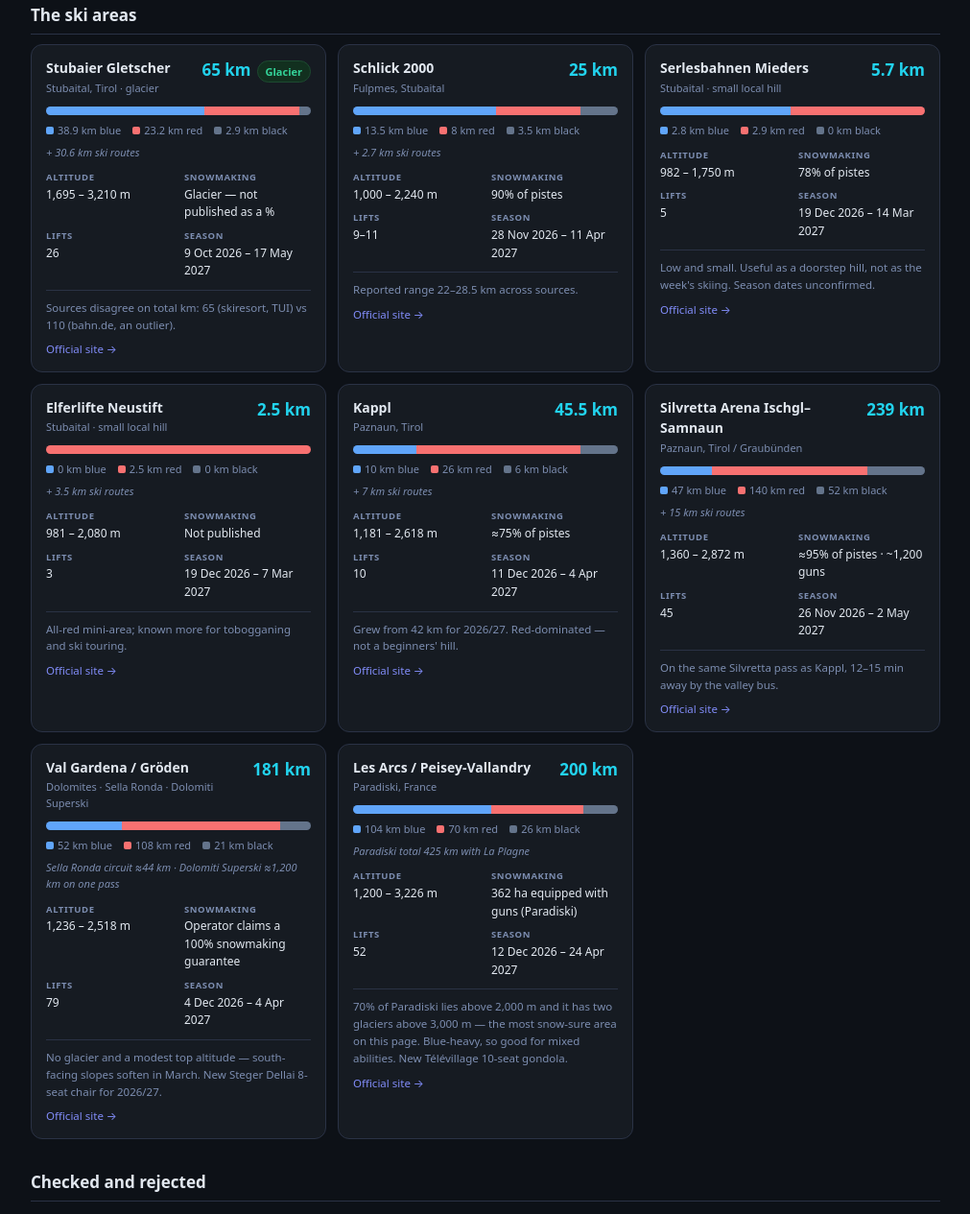
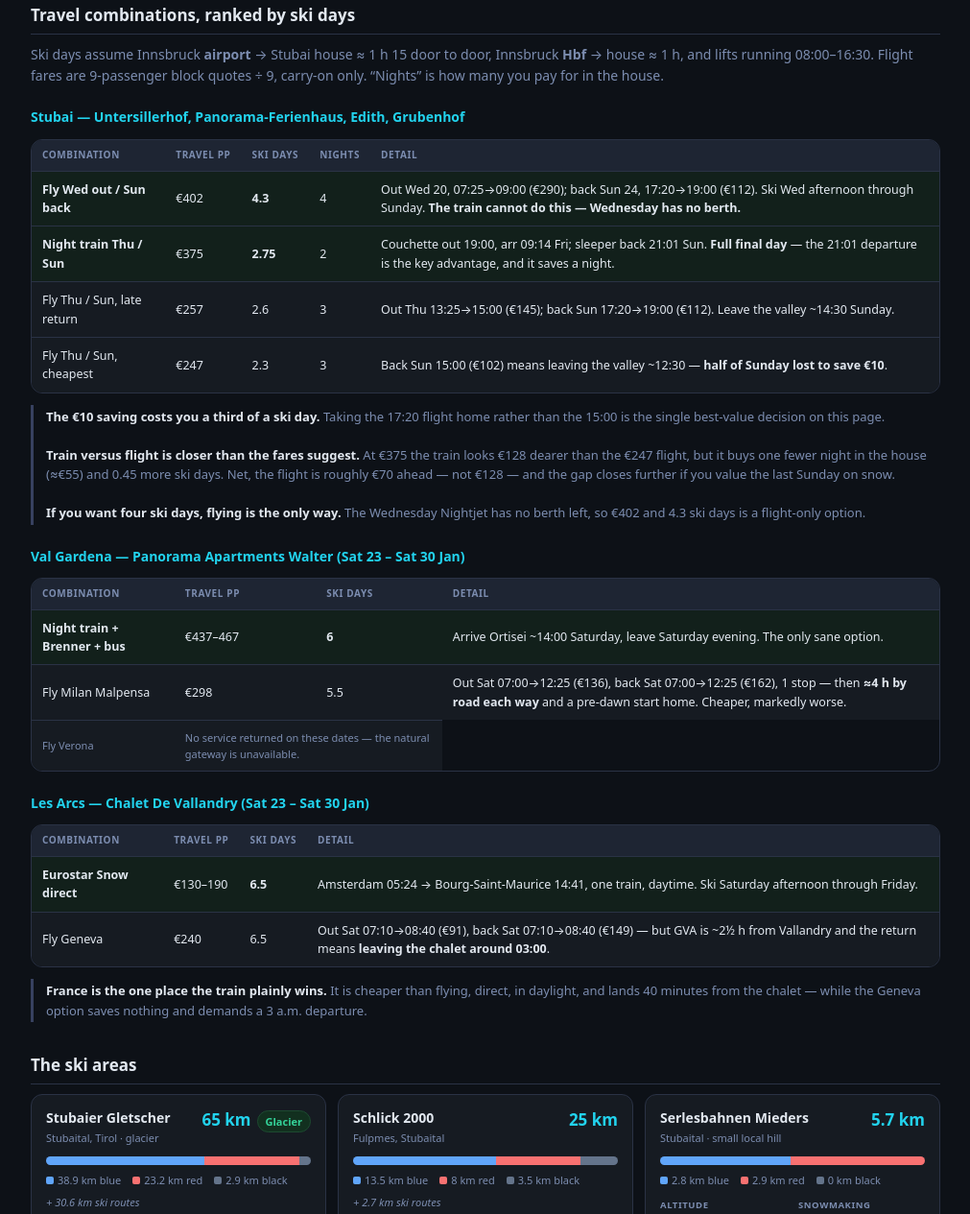
Before and after one commit to basveeling/tripplan-site, a plain HTML site: page ski-2027.html in a window 1280 px wide. Shown: the part 7324-8589 px from the top of the page at 96% size, without its empty margins (134-1145 px from the left). Drawn offline with Linux system fonts and the light colour scheme.

Commit message:
ski-2027: travel combinations per accommodation, ranked by ski days
Adds flight and train pairings per region with real departure times, ski
days and nights paid. Shows the cheapest Sunday flight costs a third of a
ski day for EUR 10, and that four ski days is flight-only since the
Wednesday Nightjet has no berth.

Co-Authored-By: Claude Opus 5 <noreply@anthropic.com>

```diff
--- a/ski-2027.html
+++ b/ski-2027.html
@@ -5,6 +5,8 @@
 <meta name="viewport" content="width=device-width, initial-scale=1.0">
 <title>Ski 2027 — Group Trip Options</title>
 <style>
+h3{font-size:14px;font-weight:700;margin:22px 0 6px;color:var(--cyan)}
+
 :root{--bg:#0d1117;--surface:#161b22;--surface2:#1e2533;--border:#2a3245;--border2:#374160;
 --text:#e2e8f0;--muted:#7c8db0;--accent:#818cf8;--green:#34d399;--yellow:#fbbf24;--red:#f87171;--cyan:#22d3ee;--blue:#60a5fa;}
 *{box-sizing:border-box;margin:0;padding:0}
@@ -320,6 +322,45 @@ included, but a full-size cabin trolley is usually chargeable, around €15–20
 about 2½ hours from the Stubai valley by road against 35 minutes from Innsbruck. The €60 saved is spent several
 times over on transfers, and it only makes sense if you ski Ski amadé instead.</div>
 
+<h2>Travel combinations, ranked by ski days</h2>
+<p class="lede">Ski days assume Innsbruck <b>airport</b> → Stubai house ≈ 1 h 15 door to door, Innsbruck
+<b>Hbf</b> → house ≈ 1 h, and lifts running 08:00–16:30. Flight fares are 9-passenger block quotes ÷ 9,
+carry-on only. &ldquo;Nights&rdquo; is how many you pay for in the house.</p>
+
+<h3>Stubai — Untersillerhof, Panorama-Ferienhaus, Edith, Grubenhof</h3>
+<div class="tbl-wrap"><table>
+<thead><tr><th>Combination</th><th class="num">Travel pp</th><th class="num">Ski days</th><th class="num">Nights</th><th>Detail</th></tr></thead><tbody>
+<tr class="best"><td><b>Fly Wed out / Sun back</b></td><td class="num">€402</td><td class="num"><b>4.3</b></td><td class="num">4</td><td>Out Wed 20, 07:25→09:00 (€290); back Sun 24, 17:20→19:00 (€112). Ski Wed afternoon through Sunday. <b>The train cannot do this — Wednesday has no berth.</b></td></tr>
+<tr class="best"><td><b>Night train Thu / Sun</b></td><td class="num">€375</td><td class="num"><b>2.75</b></td><td class="num">2</td><td>Couchette out 19:00, arr 09:14 Fri; sleeper back 21:01 Sun. <b>Full final day</b> — the 21:01 departure is the key advantage, and it saves a night.</td></tr>
+<tr><td>Fly Thu / Sun, late return</td><td class="num">€257</td><td class="num">2.6</td><td class="num">3</td><td>Out Thu 13:25→15:00 (€145); back Sun 17:20→19:00 (€112). Leave the valley ~14:30 Sunday.</td></tr>
+<tr><td>Fly Thu / Sun, cheapest</td><td class="num">€247</td><td class="num">2.3</td><td class="num">3</td><td>Back Sun 15:00 (€102) means leaving the valley ~12:30 — <b>half of Sunday lost to save €10</b>.</td></tr>
+</tbody></table></div>
+<div class="note"><strong>The €10 saving costs you a third of a ski day.</strong> Taking the 17:20 flight home
+rather than the 15:00 is the single best-value decision on this page.
+<br><br><strong>Train versus flight is closer than the fares suggest.</strong> At €375 the train looks €128
+dearer than the €247 flight, but it buys one fewer night in the house (≈€55) and 0.45 more ski days. Net, the
+flight is roughly €70 ahead — not €128 — and the gap closes further if you value the last Sunday on snow.
+<br><br><strong>If you want four ski days, flying is the only way.</strong> The Wednesday Nightjet has no berth
+left, so €402 and 4.3 ski days is a flight-only option.</div>
+
+<h3>Val Gardena — Panorama Apartments Walter (Sat 23 – Sat 30 Jan)</h3>
+<div class="tbl-wrap"><table>
+<thead><tr><th>Combination</th><th class="num">Travel pp</th><th class="num">Ski days</th><th>Detail</th></tr></thead><tbody>
+<tr class="best"><td><b>Night train + Brenner + bus</b></td><td class="num">€437–467</td><td class="num"><b>6</b></td><td>Arrive Ortisei ~14:00 Saturday, leave Saturday evening. The only sane option.</td></tr>
+<tr><td>Fly Milan Malpensa</td><td class="num">€298</td><td class="num">5.5</td><td>Out Sat 07:00→12:25 (€136), back Sat 07:00→12:25 (€162), 1 stop — then <b>≈4 h by road each way</b> and a pre-dawn start home. Cheaper, markedly worse.</td></tr>
+<tr><td class="sub">Fly Verona</td><td colspan="2" class="sub">No service returned on these dates — the natural gateway is unavailable.</td></tr>
+</tbody></table></div>
+
+<h3>Les Arcs — Chalet De Vallandry (Sat 23 – Sat 30 Jan)</h3>
+<div class="tbl-wrap"><table>
+<thead><tr><th>Combination</th><th class="num">Travel pp</th><th class="num">Ski days</th><th>Detail</th></tr></thead><tbody>
+<tr class="best"><td><b>Eurostar Snow direct</b></td><td class="num">€130–190</td><td class="num"><b>6.5</b></td><td>Amsterdam 05:24 → Bourg-Saint-Maurice 14:41, one train, daytime. Ski Saturday afternoon through Friday.</td></tr>
+<tr><td>Fly Geneva</td><td class="num">€240</td><td class="num">6.5</td><td>Out Sat 07:10→08:40 (€91), back Sat 07:10→08:40 (€149) — but GVA is ~2½ h from Vallandry and the return means <b>leaving the chalet around 03:00</b>.</td></tr>
+</tbody></table></div>
+<div class="note"><strong>France is the one place the train plainly wins.</strong> It is cheaper than flying,
+direct, in daylight, and lands 40 minutes from the chalet — while the Geneva option saves nothing and demands a
+3 a.m. departure.</div>
+
 <h2 id="areas">The ski areas</h2>
 <div class="rgridwrap">
 
```
